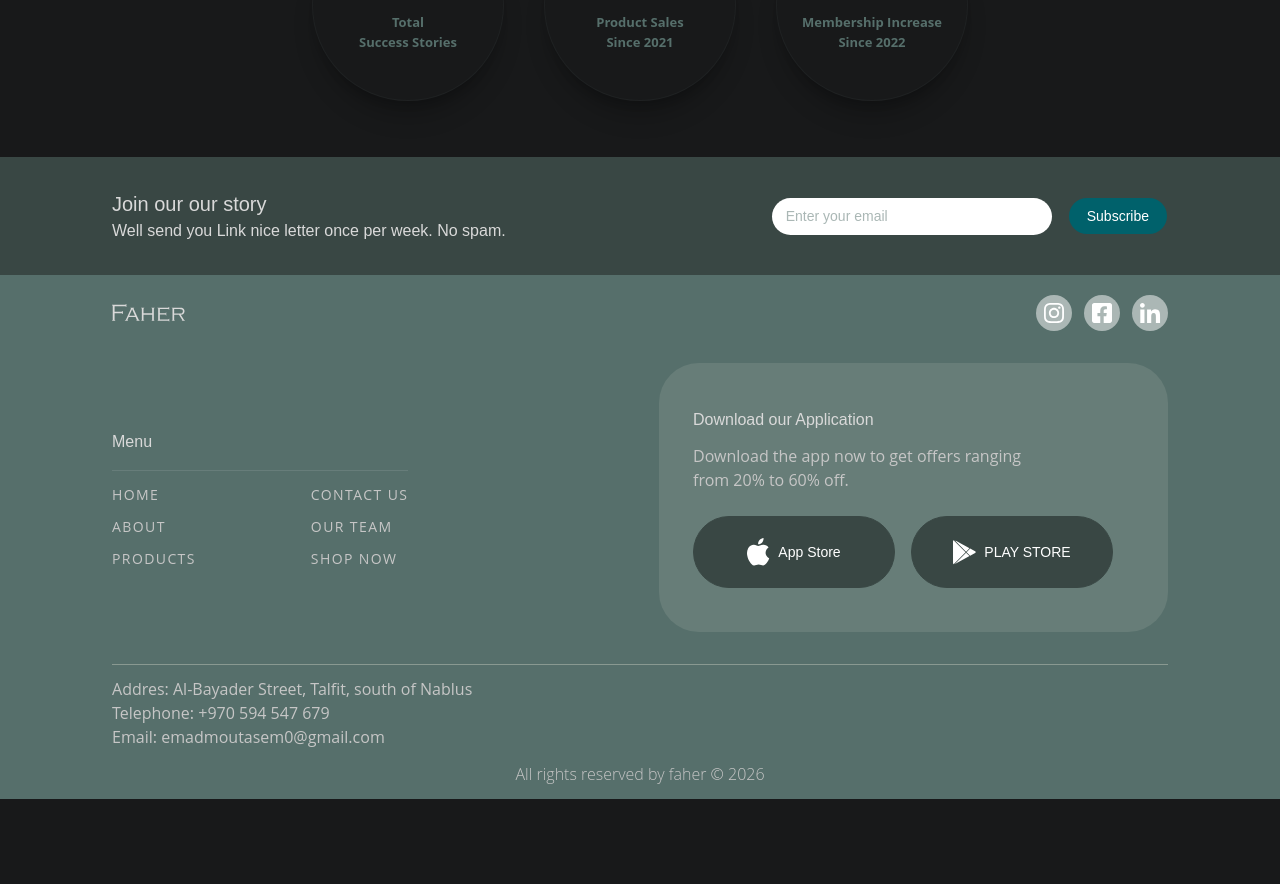
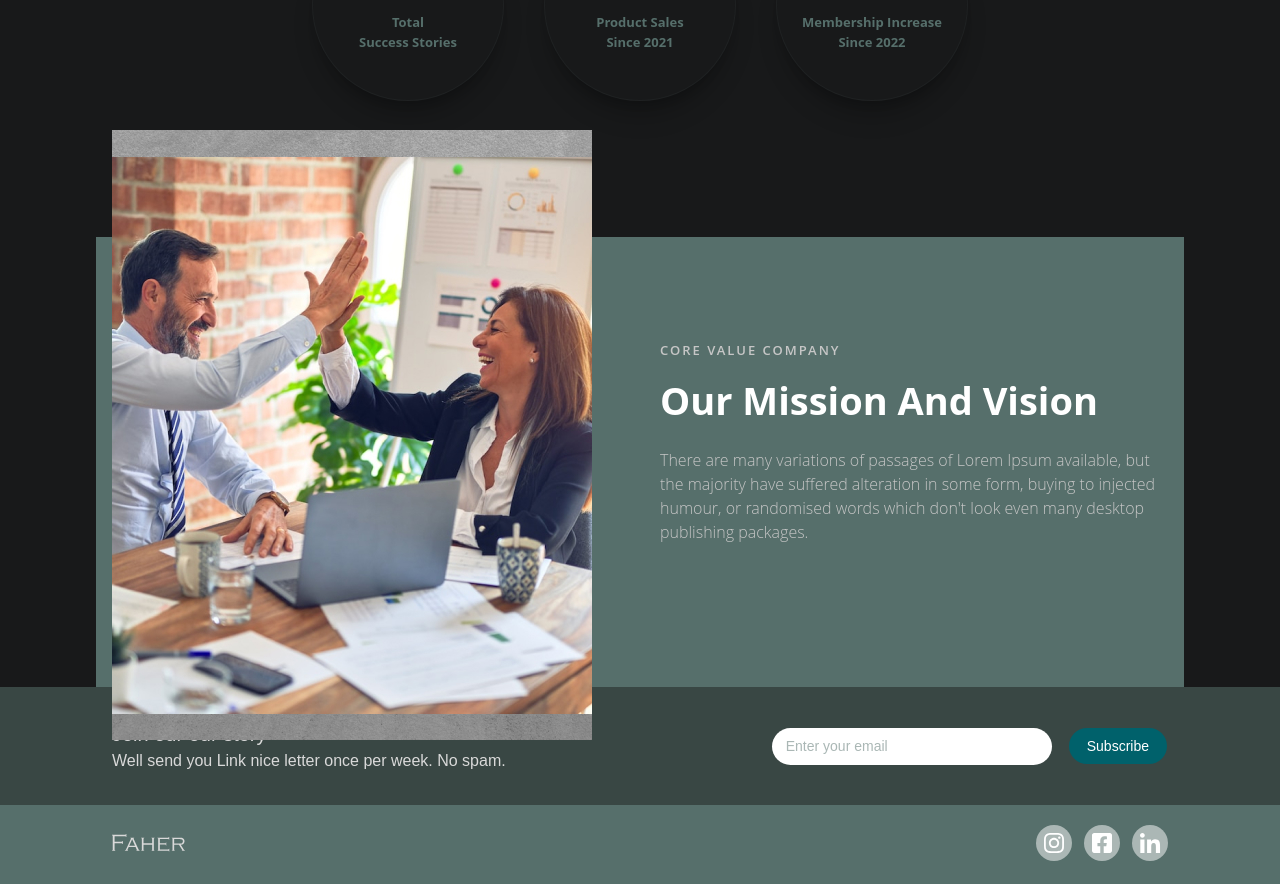
Before and after one commit to moutasem981/pj, a React (Vite) app: page /about in a window 1280 px wide. Shown: the part 600-1484 px from the top of the page. Before the commit the page ends 1399 px from the top, so only its background shows below. Built offline with nearby package versions, Linux system fonts and the light colour scheme; no server answers.

Commit message:
creating Mission section

```diff
--- a/src/assets/pages/about/About.jsx
+++ b/src/assets/pages/about/About.jsx
@@ -1,6 +1,7 @@
 import React from 'react'
 import { useTranslation } from 'react-i18next'
 import heroImg from '@/img/about/hero.png'
+import missionImg from '@/img/about/mission.webp'
 
 export default function About() {
   const { t } = useTranslation();
@@ -21,8 +22,8 @@ export default function About() {
             <h1>{t('About Us')}</h1>
           </div>
 
-          <div className='relative w-full md:w-7/10 bg-white'>
-            <img src={heroImg} alt={t('About Us')} className='w-full h-full object-cover' />
+          <div className='relative max-md:mx-auto w-screen   md:w-7/10 bg-white'>
+            <img src={heroImg} alt={t('About Us')} className='w-screen h-full object-cover' />
           </div>
         </div>
 
@@ -48,6 +49,23 @@ export default function About() {
           </div>
         </div>
       </section>
+
+      {/* Our Mission And Vision section */}
+      <section className=' mt-5 md:mt-20 py-10 lg:py-25 bg-primary-bg container min-h-112.5'>
+
+        <div className='grid md:grid-cols-2 gap-10 justify-center items-center  relative'>
+          <div className='md:w-5/10'>
+             <img src={missionImg} alt={t('Our Mission And Vision')} className=' lg:absolute md:max-lg:max-w-87 max-md:mx-auto  -bottom-10/10  lg:-top-10/10' />
+          </div>
+          <div >
+            <span className='text-primary-addres text-[13px] font-semibold tracking-[2px]'> {t('CORE VALUE COMPANY')} </span>
+            <h2 className='text-white mt-3 mb-5'>{t('Our Mission And Vision')}</h2>
+            <p className='text-primary-addres text-main'>{t("There are many variations of passages of Lorem Ipsum available, but the majority have suffered alteration in some form, buying to injected humour, or randomised words which don't look even many desktop publishing packages.")} </p>
+          </div>
+
+        </div>
+
+      </section>
     </main>
   )
 }
--- a/src/i18next.js
+++ b/src/i18next.js
@@ -302,6 +302,9 @@ i18n
           "Since 2021": "Since 2021",
           "Membership Increase": "Membership Increase",
           "Since 2022": "Since 2022",
+          "CORE VALUE COMPANY": "CORE VALUE COMPANY",
+          "Our Mission And Vision": "Our Mission And Vision",
+          "There are many variations of passages of Lorem Ipsum available, but the majority have suffered alteration in some form, buying to injected humour, or randomised words which don't look even many desktop publishing packages.": "There are many variations of passages of Lorem Ipsum available, but the majority have suffered alteration in some form, buying to injected humour, or randomised words which don't look even many desktop publishing packages.",
           "": "",
           "": "",
           "": "",
@@ -626,6 +629,9 @@ i18n
           "Since 2021": "منذ 2021",
           "Membership Increase": "زيادة العضوية",
           "Since 2022": "منذ 2022",
+          "CORE VALUE COMPANY": "قيمة الشركة الأساسية",
+          "Our Mission And Vision": "مهمتنا ورؤيتنا",
+          "There are many variations of passages of Lorem Ipsum available, but the majority have suffered alteration in some form, buying to injected humour, or randomised words which don't look even many desktop publishing packages.": "توجد العديد من الاختلافات لمقاطع نص لوريم إيبسوم المتاحة، لكن الأغلبية عانت من تعديل ما، سواء بحقن الفكاهة أو كلمات عشوائية لا تبدو واقعية.",
           "": "",
           "": "",
 
```
Also changed, not shown: src/img/about/mission.webp (added).
